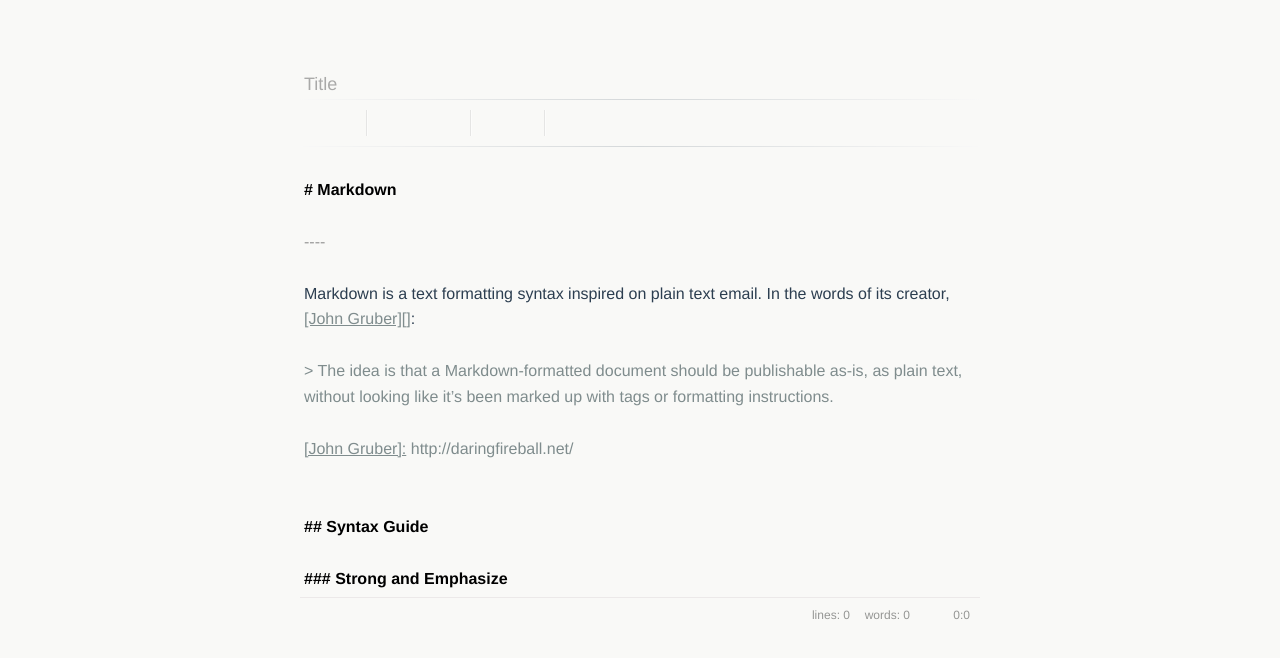
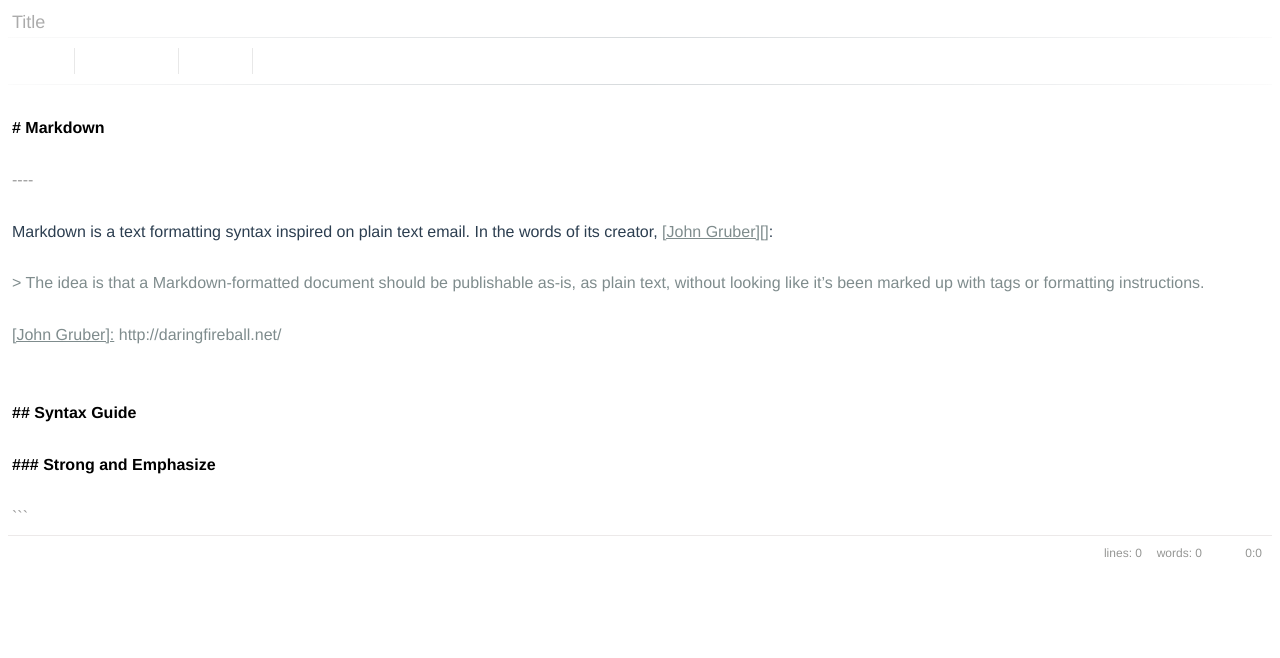
Before and after one commit to zhu8/zhu8.github.io, a Jekyll site: the page editor.html, which Jekyll copies as it is, in a window 1280 px wide. Shown: the top 658 px of the page. Built offline with Jekyll 4.4.1, drawn with Linux system fonts in a browser that asks for light colours; some web fonts are replaced.

Commit message:
editor mod

```diff
--- a/editor.html
+++ b/editor.html
@@ -15,22 +15,9 @@
   })();
 
 </script>
-    <script type="text/javascript" src="/js/marked.js"></script>
     <script type="text/javascript" src="/js/editor.js"></script>
     <link rel="stylesheet" href="/css/editor.css" />
     <title>MarkDown Editor@Zhu8</title>
-    <style type="text/css">
-      body {
-        padding: 0;
-        margin: 0;
-        background-color: #f9f9f7;
-      }
-      .editor-wrapper {
-        max-width: 680px;
-        padding: 10px;
-        margin: 60px auto;
-      }
-    </style>
   </head>
   <body>
     <div class="editor-wrapper">
```
